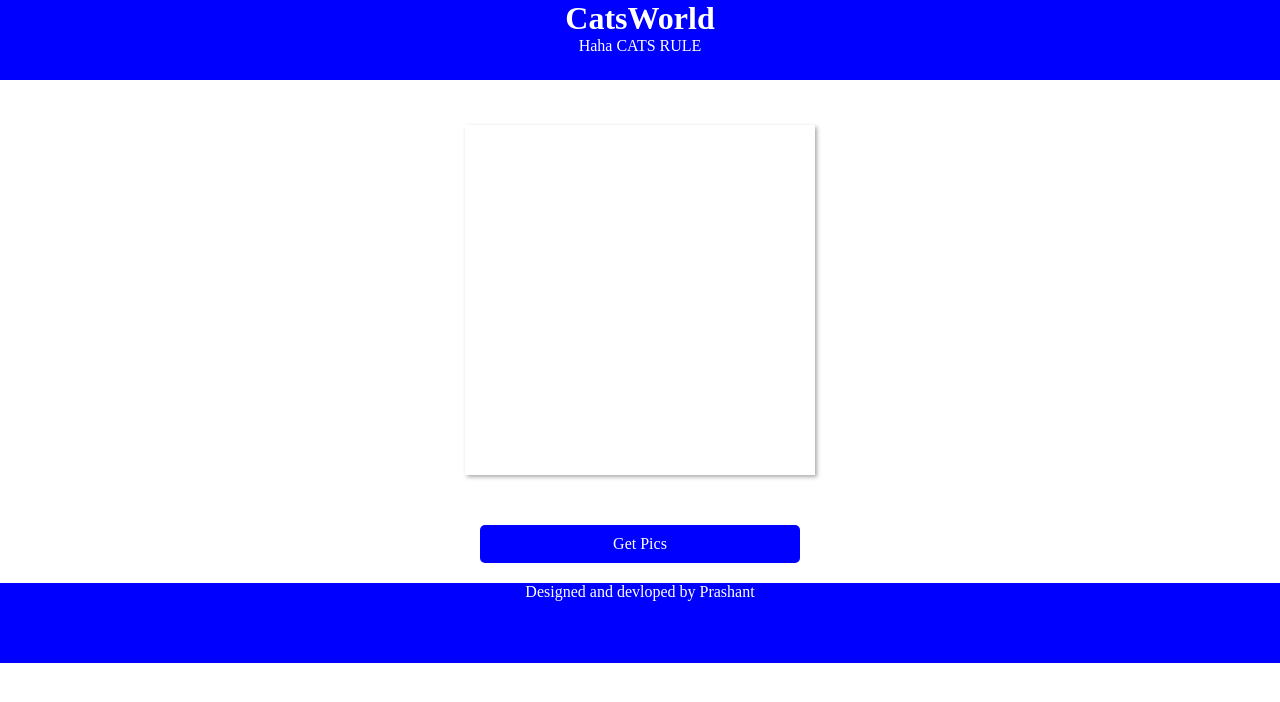
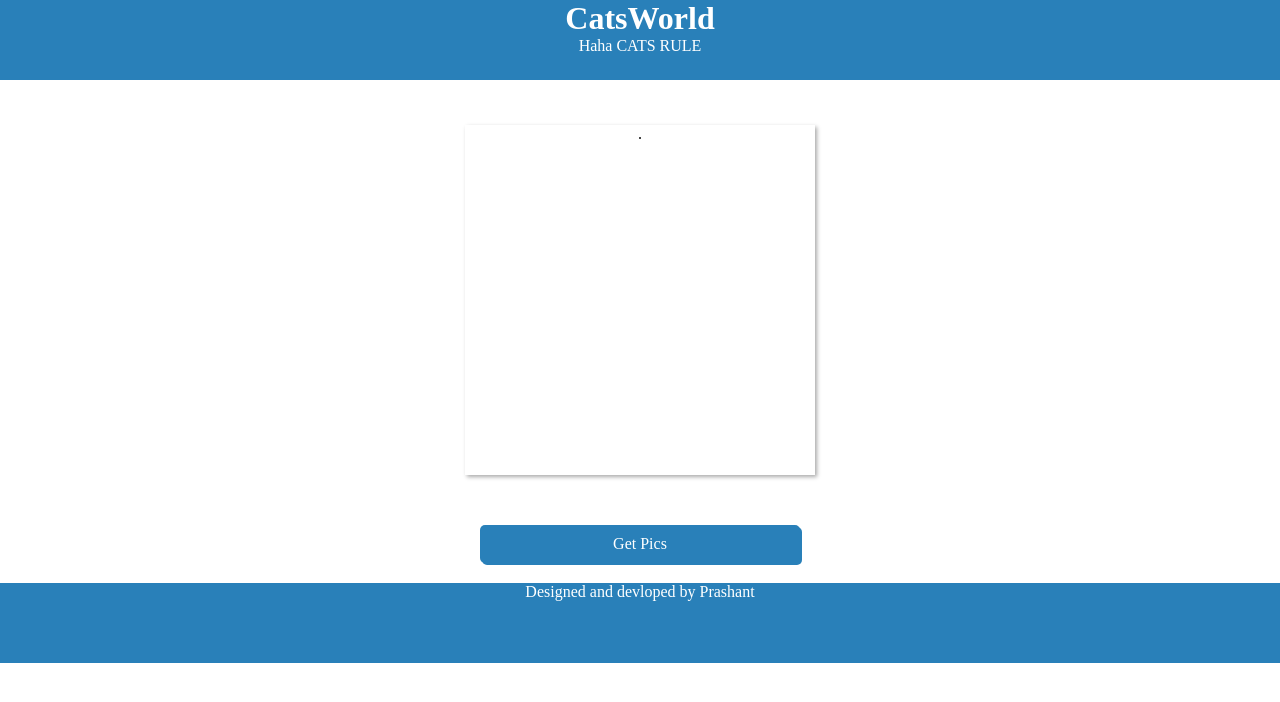
Before and after one commit to Prashantrajput11/catsy, a plain HTML site: page index.html in a window 1280 px wide. Drawn offline with Linux system fonts and the light colour scheme.

Commit message:
changed the primary color

```diff
--- a/app.js
+++ b/app.js
@@ -10,7 +10,10 @@ return apidata.json()
 }).then(function(data){
 
 
-    display.innerHTML=`<img src="${data.file}"/>`
+    display.innerHTML=`
+
+
+    <img src="${data.file}"/>`
 
 
 
--- a/index.html
+++ b/index.html
@@ -14,9 +14,10 @@
         </div>
     </header>
 
+
         <div class="display-area">
 
-           <p> pic will be shown here</p>
+          .
         </div>
 
 
--- a/style.css
+++ b/style.css
@@ -1,60 +1,56 @@
-*
-{
+* {
   margin: 0;
   padding: 0;
-    box-sizing:border-box;
-    color:white;
-    text-align:center;
+  box-sizing: border-box;
+  color: white;
+  text-align: center;
+}
+:root {
+  --primary-color: #2980b9;
 }
 
-.header-data
-{
-    background:blue;
-    height:80px;
-    width:100%;
+.header-data {
+  background: var(--primary-color);
+  height: 80px;
+  width: 100%;
 }
 
-.footer
-{
-    background:blue;
-    height:80px;
-    margin-bottom:0;
-
-
+.footer {
+  background: var(--primary-color);
+  height: 80px;
+  margin-bottom: 0;
 }
-
 
 /* .footer p{
 
 } */
-.display-area
-{
-    background:white;
-    box-shadow:2px 2px 4px #aaa;
-    height:350px;
-    width:350px;
-    margin:45px auto;
+.display-area {
+  background: white;
+  box-shadow: 2px 2px 4px #aaa;
+  height: 350px;
+  width: 350px;
+  color: black;
+  margin: 45px auto;
   /* background:green; */
 
   /* border:1px solid red; */
 }
-.button-area
-{
-    background:blue;
-    color:black;
-    padding:10px 15px;
-    margin-top:50px;
-    border-radius:5px;
-    width:25%;
-    margin:50px auto 20px auto;
-
+.button-area {
+  background: var(--primary-color);
+  color: black;
+  padding: 10px 15px;
+  margin-top: 50px;
+  border-radius: 5px;
+  width: 25%;
+  margin: 50px auto 20px auto;
+  box-shadow: 2px 2px var(--primary-color);
 }
-.button-area a{
-    color:white;
+.button-area a {
+  color: white;
   text-decoration: none;
 }
-.display-area img{
+.display-area img {
   object-fit: cover;
-    height:100%;
-width:100%;
+  height: 100%;
+  width: 100%;
 }
```
Lines whose indentation alone changed are shown as unchanged.
